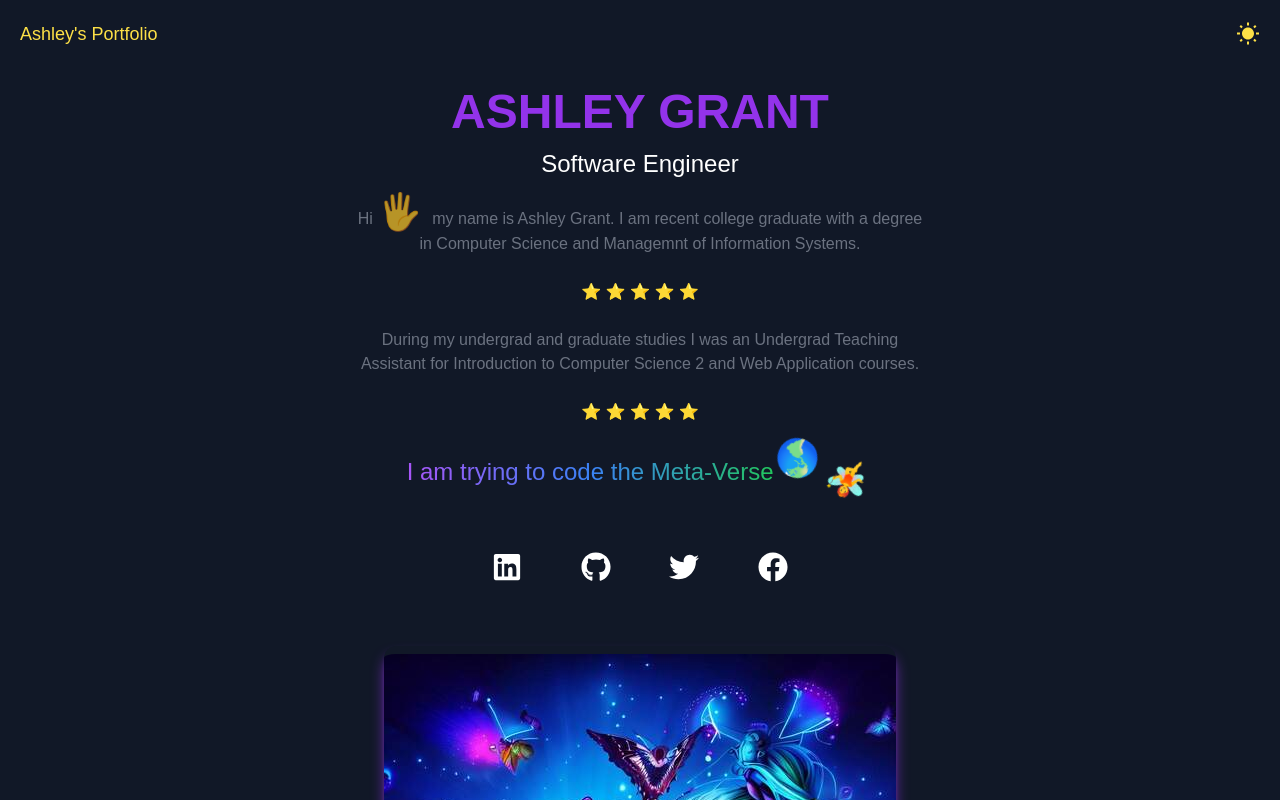
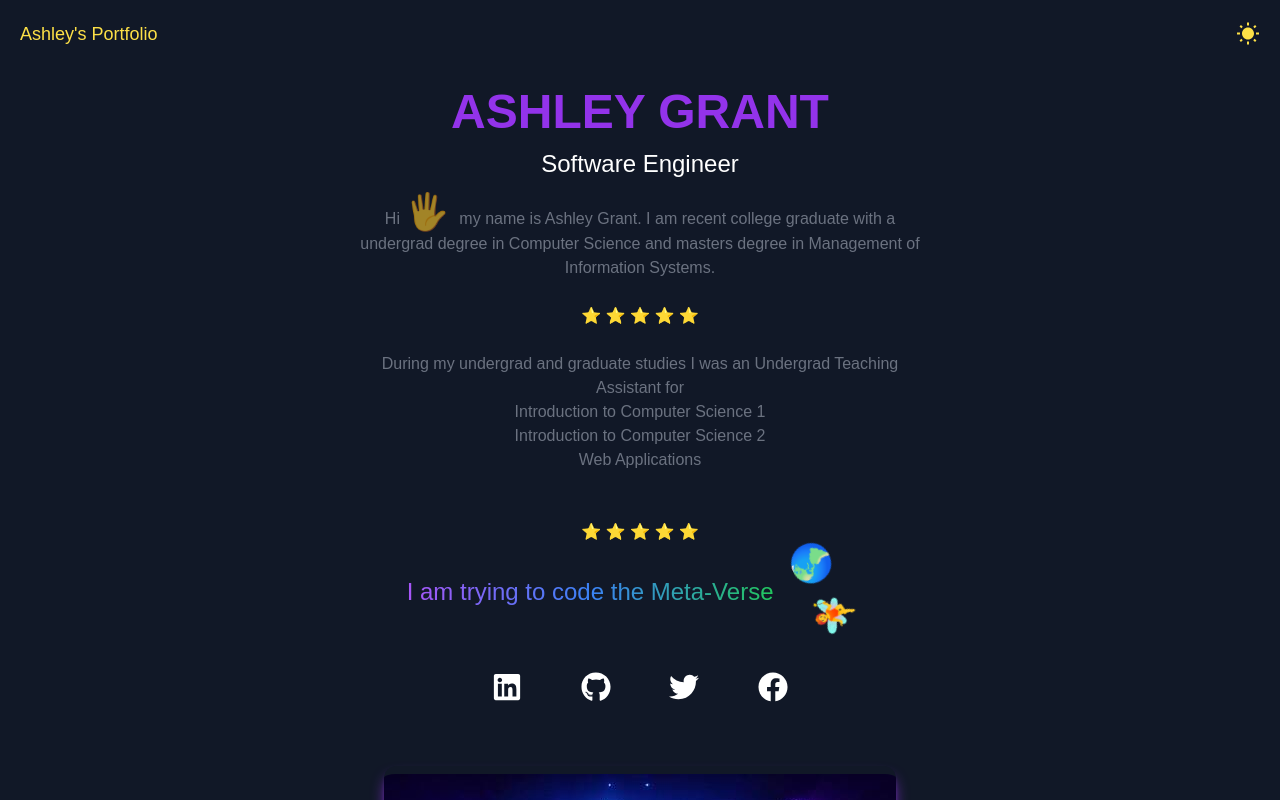
Before and after one commit to AshaJG/Portfolio_React, a React (Create React App) app: page / in a window 1280 px wide. Shown: the top 800 px of the page. Built offline with nearby package versions, Linux system fonts and the light colour scheme.

Commit message:
Updating Styles

```diff
--- a/src/components/Hero.jsx
+++ b/src/components/Hero.jsx
@@ -29,8 +29,14 @@ const Hero = () => {
         <h3 className = "py-3 text-2xl"> Software Engineer </h3>
         <p className = "max-w-xl font-light text-gray-500">
             Hi <span className = "animate-pulse text-4xl"> 🖐️ </span>
-            my name is Ashley Grant. I am recent college graduate with a degree in Computer Science and Managemnt of Information Systems. <br/><br/> ⭐️ ⭐️ ⭐️ ⭐️ ⭐️<br/><br/>
-            During my undergrad and graduate studies I was an Undergrad Teaching Assistant for Introduction to Computer Science 2 and Web Application courses. <br/> <br/> ⭐️ ⭐️ ⭐️ ⭐️ ⭐️<br/><br/>
+            my name is Ashley Grant. I am recent college graduate with a undergrad degree in Computer Science and masters degree in Management of Information Systems. <br/><br/> ⭐️ ⭐️ ⭐️ ⭐️ ⭐️<br/><br/>
+            During my undergrad and graduate studies I was an Undergrad Teaching Assistant for
+            <ul>
+              <li> Introduction to Computer Science 1 </li>
+              <li> Introduction to Computer Science 2 </li>
+              <li> Web Applications </li>
+            </ul>
+            <br/> <br/> ⭐️ ⭐️ ⭐️ ⭐️ ⭐️<br/><br/>
             <span className="text-transparent bg-clip-text bg-gradient-to-r from-purple-500 via-blue-500 to-green-500 text-2xl"> I am trying to code the Meta-Verse</span>
             <span className = "animate-spin text-4xl inline-block"> 🧚  🌎 </span>
         </p>
--- a/src/components/Portfolio.jsx
+++ b/src/components/Portfolio.jsx
@@ -15,7 +15,7 @@ const Portfolio = () => {
         { id:1, image: p4, title : "To-do App", Desc:"A simple todo app to help with productivity.",FrontEnd:"#React.JS",BackEnd:" ",github: "https://github.com/AshaJG/Portfolio_React", demo:"https://ashajg.github.io/TodoApp_React/"},
         { id:2, image: p1, title : "High Five Movie App ",Desc:"Developed for you to view current movies, invite your friends and vote on a movie to watch.", FrontEnd: "#HTML, CSS, JS" ,BackEnd:"#Python, Node.JS, MongoDB" , github: "https://github.com/NickMacris/CSE442-A5-GroupProject"},
         { id:3, image: p2, title : "Social Media App", Desc:"Designed a social media platform for users to create profiles, post pictures and chat online.",FrontEnd:"#HTML, CSS, JS",BackEnd:"#Python, MongoDB",github: "https://github.com/AshaJG/CSE312_304Created",},
-        { id:4, image: p3, title : "Currently: Ecommerce Website ", Desc:"",FrontEnd:"#HTML, CSS Tailwind",BackEnd:"#Django"},
+        // { id:4, image: p3, title : "Currently: Ecommerce Website ", Desc:"",FrontEnd:"#HTML, CSS Tailwind",BackEnd:"#Django"},
         // { id:6, image: p6, title : "Upcoming", Desc:"",FrontEnd:" ",BackEnd:" ", github: "https://github.com", demo:"https://nodejs.org/en/"},
           // { id:3, image: p3, title : "Messenger App ",Desc:"", FrontEnd:"#HTML, CSS, JS",BackEnd:"#Python",github: "https://github.com", demo:"https://nodejs.org/en/"},
 
--- a/src/components/Skills.jsx
+++ b/src/components/Skills.jsx
@@ -16,14 +16,14 @@ const Skills = () => {
         { id: 9, title: "MongoDB , SQL ",icon:<FaDatabase/>},
         { id: 10, title: "Cloud Deployment",icon:<FaCloud/>},
         { id: 11, title: "Data Analysis",icon:<FaCode/>},
-        { id: 12, title: "Product Management",icon:<FaCode/>},
+        { id: 12, title: "Project Management",icon:<FaCode/>},
     ]
 
   return (
     <Section
 
-    title="Skills"
-    subtitle="Here are some skills I have learned:"
+    title="Skills & Tools"
+    subtitle="Here are some skills I have learned and tools I utilized:"
   >
     <div className="grid gap-5 lg:gap-10 xlg:grid-cols-4 xl:grid-cols-4">
 
```
